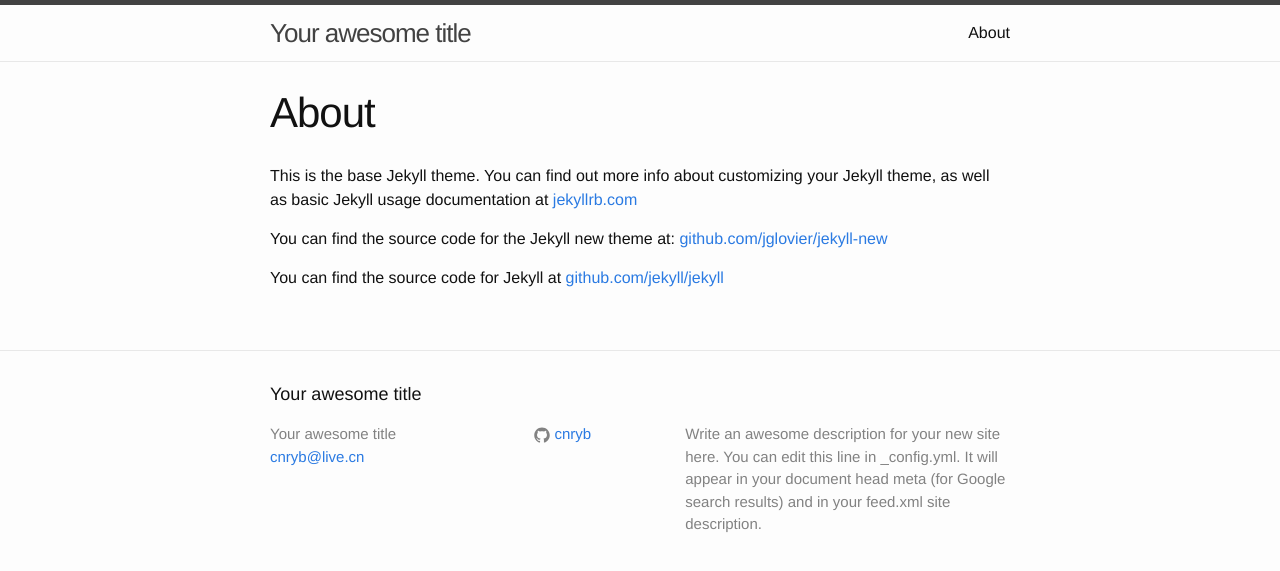
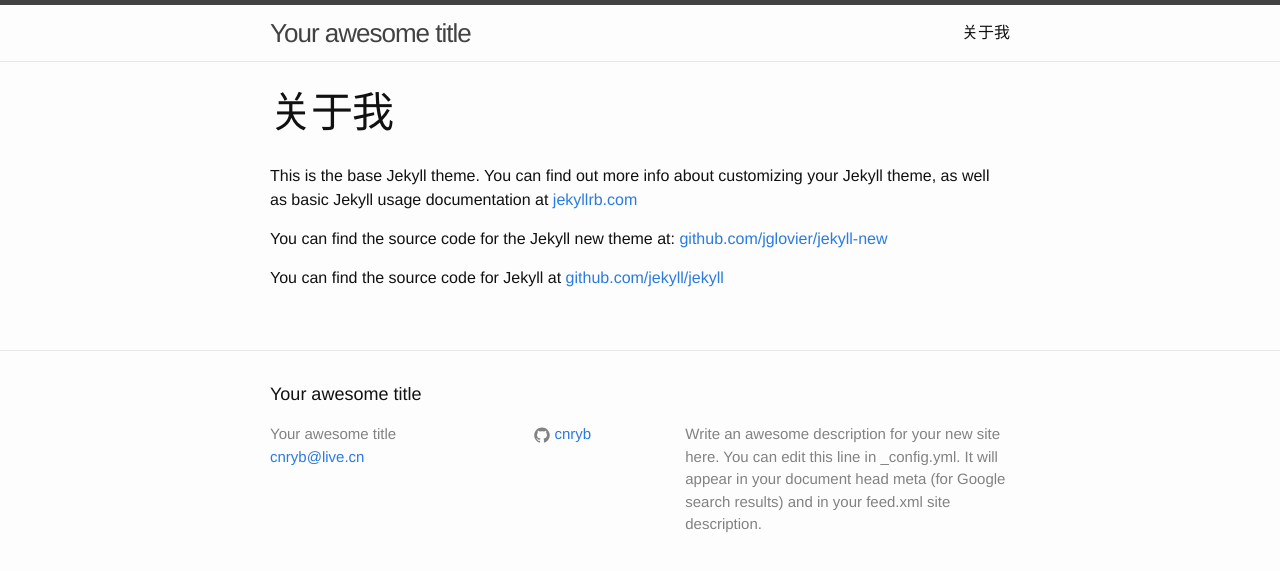
Before and after one commit to cnryb/cnryb.github.io, a Jekyll site: the page built from about.md, in a window 1280 px wide. Shown: the top 571 px of the page. Built offline with Jekyll 4.4.1, drawn with Linux system fonts in a browser that asks for light colours.

Commit message:
修改成中文试试看

```diff
--- a/about.md
+++ b/about.md
@@ -1,7 +1,7 @@
 ---
 layout: page
-title: About
-permalink: /about/
+title: 关于我
+permalink: /关于我/
 ---
 
 This is the base Jekyll theme. You can find out more info about customizing your Jekyll theme, as well as basic Jekyll usage documentation at [jekyllrb.com](http://jekyllrb.com/)
```
